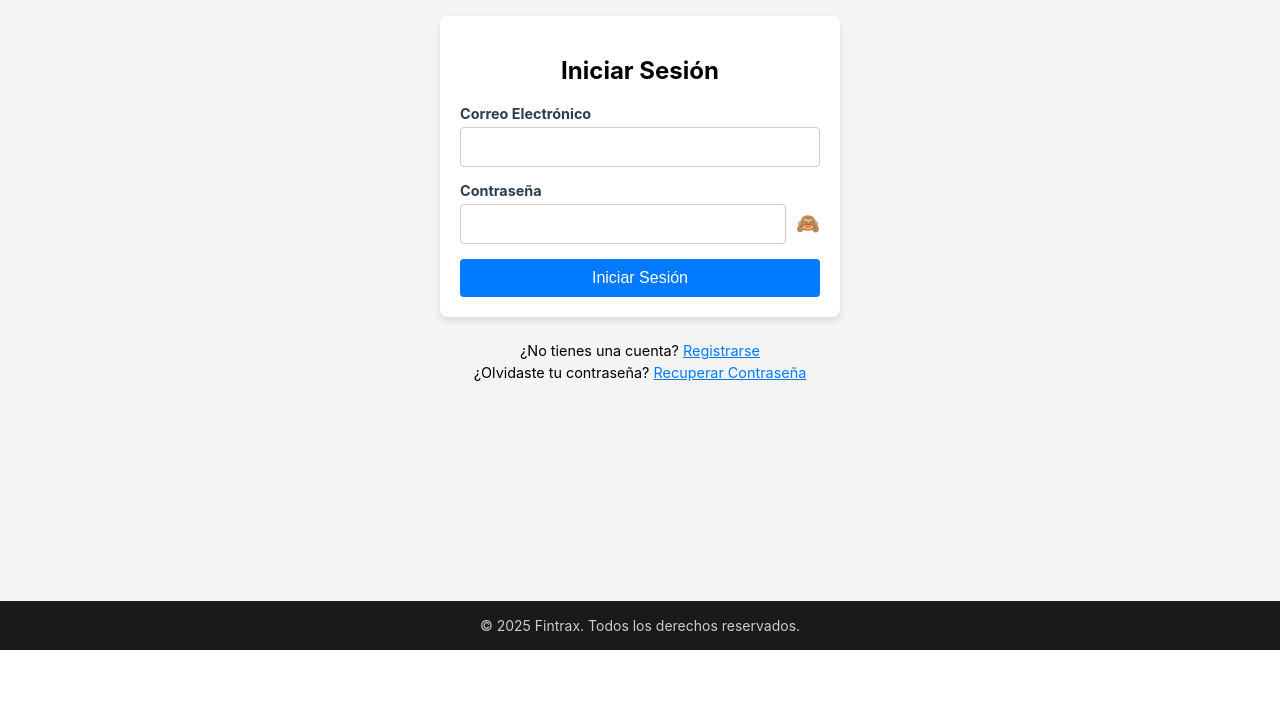
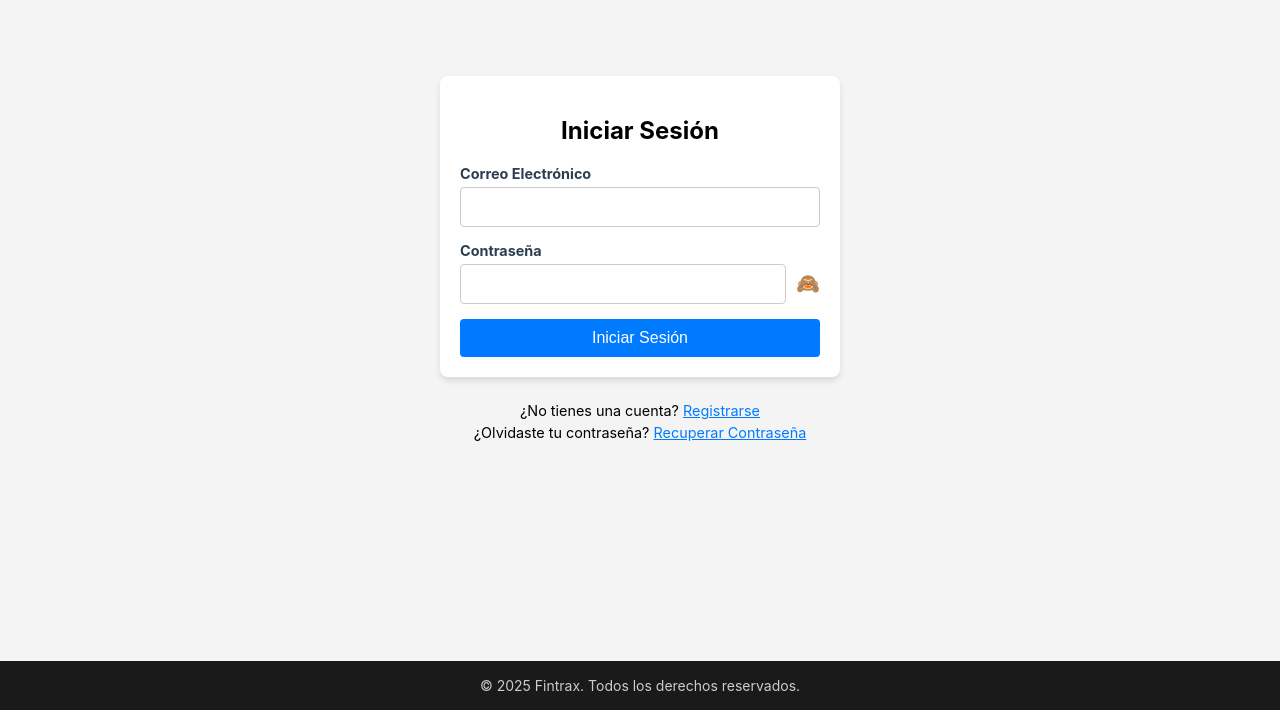
Before and after one commit to Pattoxd45/-Plataforma-para-Control-de-Ingresos-y-Egresos-por-Proyecto, a React (Create React App) app in the folder fintrax/: page / in a window 1280 px wide. Shown: the part 199-909 px from the top of the page. Before the commit the page ends 849 px from the top, so only its background shows below. Built offline with nearby package versions, Linux system fonts and the light colour scheme; no server answers.

Commit message:
Mejore la visualizacion de las paginas, estas no se veian bien ya que el menu tapaba contenido, ademas de que modifique la estructura general para que el copyright estuviera siempre al final de la pagina y no pareciera que esta a la mitad, esto cuando no hay suficientes elementos en pantalla

```diff
--- a/fintrax/src/App.js
+++ b/fintrax/src/App.js
@@ -15,6 +15,7 @@ import RecoverPassword from './components/recuperarContrasena'; // Importar la p
 import ConfirmacionRecuperacion from './components/ConfirmacionRecuperacion';
 import TestEndpoints from './components/TestEndpoints';
 import useCurrentUser from './components/hooks/useCurrentUser';
+import './styles/app.css';
 
 
 function App() {
--- /dev/null
+++ b/fintrax/src/styles/app.css
@@ -0,0 +1,12 @@
+/* Asegura que ocupe todo el alto de la ventana */
+.app-container {
+  display: flex;
+  flex-direction: column;
+  min-height: 100vh;
+}
+
+/* Que el contenido crezca cuando sea necesario */
+.main-content {
+  flex: 1;
+  padding-top: 60px;
+}
--- a/fintrax/src/styles/ingresos.css
+++ b/fintrax/src/styles/ingresos.css
@@ -1,7 +1,6 @@
 .ingresos-container {
   padding: 2rem;
   font-family: 'Segoe UI', Tahoma, Geneva, Verdana, sans-serif;
-  background-color: #f9f9f9;
   min-height: 80vh;
 }
 
```
